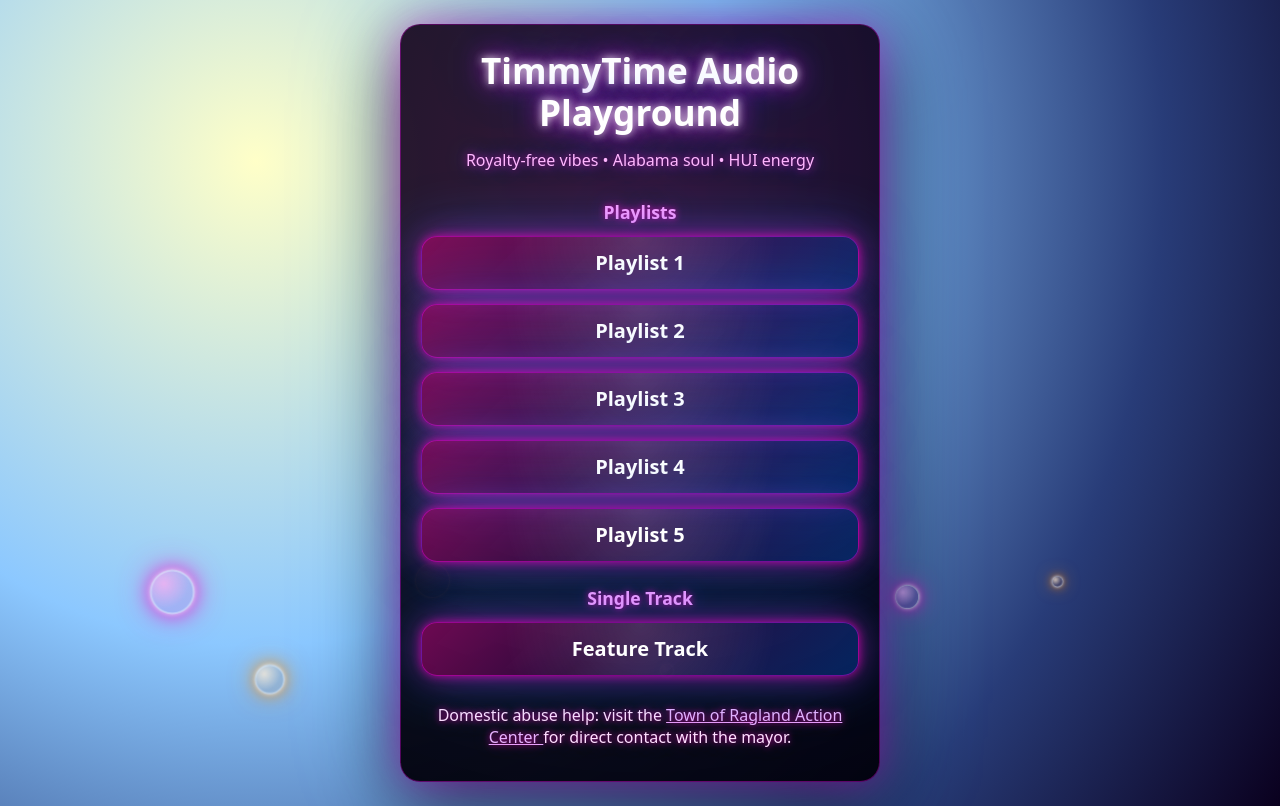
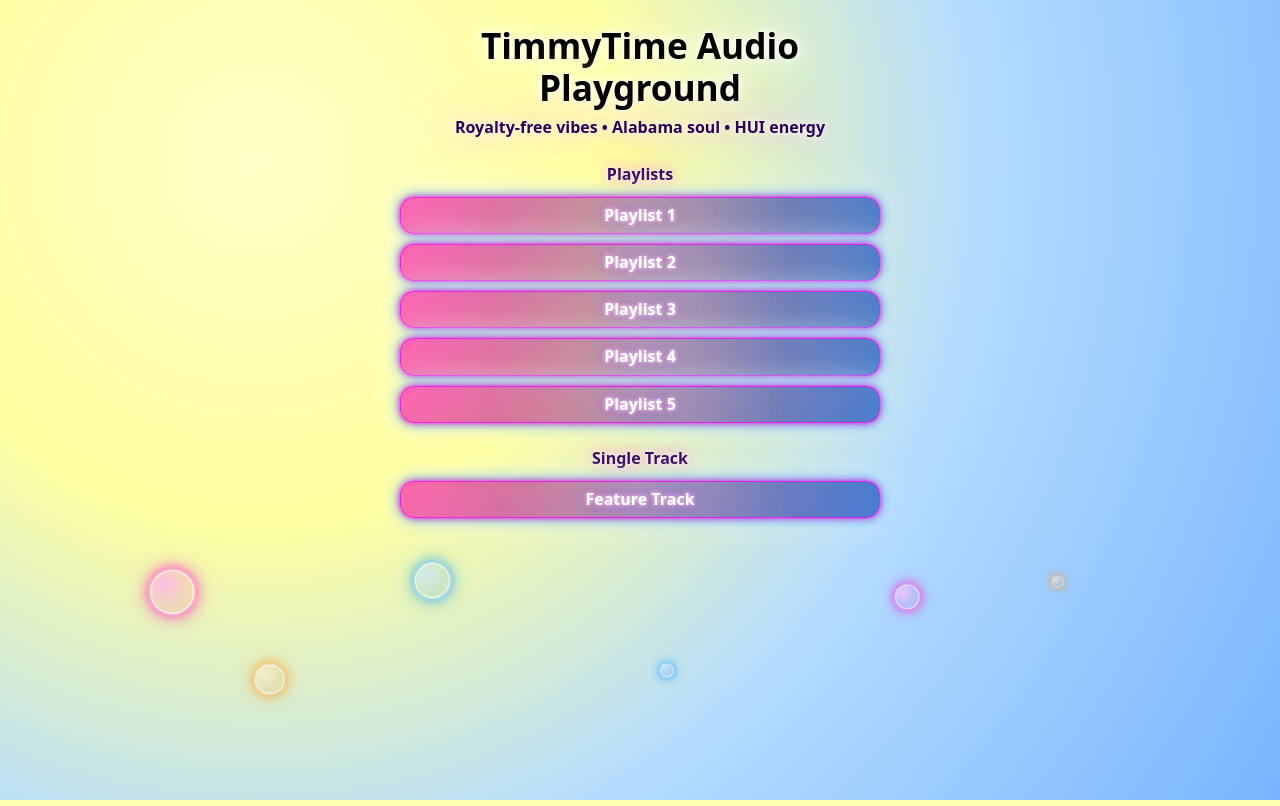
Before and after one commit to timmyjonesusn-netizen/Timmy-wsgi, a Flask app: page / in a window 1280 px wide. Run offline with Flask 3, Linux system fonts and the light colour scheme.

Commit message:
Update index.html

```diff
--- a/templates/index.html
+++ b/templates/index.html
@@ -5,7 +5,7 @@
 <meta name="viewport" content="width=device-width, initial-scale=1.0" />
 <title>TimmyTime Audio Playground</title>
 <style>
-    /* ---------- GLOBAL RESET ---------- */
+    /* ---------- RESET ---------- */
     * {
         box-sizing: border-box;
         -webkit-font-smoothing: antialiased;
@@ -16,15 +16,15 @@
     body {
         min-height: 100vh;
         font-family: system-ui, -apple-system, BlinkMacSystemFont, "Inter", Roboto, "Helvetica Neue", Arial, sans-serif;
-        color: #fff;
-        /* LIGHTER BACKGROUND so bubbles show */
-        background: radial-gradient(circle at 20% 20%, rgba(255,255,200,1) 0%, rgba(140,200,255,1) 40%, rgba(40,60,120,1) 75%, rgba(10,0,30,1) 100%);
+        color: #111;
+        /* LIGHT DAYGLOW BACKGROUND (yellow -> light blue) */
+        background: radial-gradient(circle at 20% 20%, rgba(255,255,200,1) 0%, rgba(255,255,160,1) 30%, rgba(180,220,255,1) 60%, rgba(150,200,255,1) 80%, rgba(120,180,255,1) 100%);
         display: flex;
-        align-items: center;
+        align-items: flex-start;
         justify-content: center;
         padding: 24px;
         position: relative;
-        overflow: hidden; /* important for bubbles */
+        overflow: hidden; /* for bubbles */
     }
 
     /* ---------- FLOATING BUBBLES LAYER ---------- */
@@ -40,20 +40,19 @@
         position: absolute;
         border-radius: 50%;
         opacity: 0.8;
-        /* brighter rim so they POP on light bg */
-        background: radial-gradient(circle at 30% 30%, rgba(255,255,255,0.9) 0%, rgba(255,255,255,0) 60%);
-        border: 2px solid rgba(255,255,255,0.7);
+        background: radial-gradient(circle at 30% 30%, rgba(255,255,255,0.95) 0%, rgba(255,255,255,0) 60%);
+        border: 2px solid rgba(255,255,255,0.9);
         box-shadow:
-            0 0 10px rgba(255,255,255,0.9),
-            0 0 30px var(--glowColor, rgba(255,0,200,0.8)),
-            0 0 60px var(--glowColor, rgba(255,0,200,0.4));
-        filter: blur(0.5px);
+            0 0 8px rgba(255,255,255,1),
+            0 0 20px var(--glowColor, rgba(255,0,200,0.9)),
+            0 0 40px var(--glowColor, rgba(255,0,200,0.5));
+        filter: blur(0.3px);
         mix-blend-mode: screen;
         animation-timing-function: linear;
         animation-iteration-count: infinite;
     }
 
-    /* Float path: mostly up, drifting sideways */
+    /* FLOAT MOTION: up with sideways wiggle */
     @keyframes floatUpDrift {
         0%   { transform: translate3d(var(--xStart,0px),   var(--yStart,0px),0) scale(var(--scale,1)); }
         25%  { transform: translate3d(calc(var(--xStart,0px) + 30px), calc(var(--yStart,0px) - 60px),0) scale(var(--scale,1)); }
@@ -66,52 +65,50 @@
     .bubble.med    { animation-duration: 14s; }
     .bubble.fast   { animation-duration: 10s; }
 
-    /* ---------- CARD CONTAINER ---------- */
-    .card {
+    /* ---------- CONTENT STACK ---------- */
+    .wrapper {
         position: relative;
         width: 100%;
         max-width: 480px;
-        border-radius: 20px;
-        padding: 24px 20px 32px;
-        background: radial-gradient(circle at 50% 20%, rgba(40,0,40,0.9) 0%, rgba(5,0,20,0.9) 60%, rgba(0,0,10,0.95) 100%);
-        border: 1px solid rgba(255,0,255,0.3);
-        box-shadow:
-            0 0 40px rgba(255,0,255,0.4),
-            0 0 120px rgba(0,170,255,0.2),
-            0 20px 80px rgba(0,0,0,0.8);
-        z-index: 5;
+        z-index: 5; /* sit above bubbles */
         text-align: center;
+        color: #111;
+        text-shadow: 0 0 10px rgba(255,255,255,0.8);
+        background: rgba(255,255,255,0); /* fully transparent, no purple wall */
     }
 
     .title {
         font-size: clamp(1.8rem, 1.2rem + 1.5vw, 2.2rem);
         font-weight: 700;
         line-height: 1.2;
-        color: #fff;
+        color: #000;
         text-shadow:
-            0 0 8px rgba(255,255,255,0.9),
-            0 0 24px rgba(255,0,255,0.8),
-            0 0 48px rgba(0,128,255,0.6);
-        margin-bottom: 16px;
+            0 0 6px rgba(255,255,255,1),
+            0 0 20px rgba(255,255,255,0.9),
+            0 0 40px rgba(255,255,200,0.8);
+        margin-bottom: 8px;
     }
 
     .tagline {
         font-size: 1rem;
         line-height: 1.4;
-        font-weight: 500;
-        color: #ffb7ff;
-        text-shadow: 0 0 8px rgba(255,0,200,0.7), 0 0 20px rgba(0,150,255,0.6);
-        margin-bottom: 28px;
+        font-weight: 600;
+        color: #2b0055;
+        text-shadow:
+            0 0 6px rgba(255,255,255,0.9),
+            0 0 20px rgba(255,220,255,0.9),
+            0 0 40px rgba(255,180,255,0.7);
+        margin-bottom: 24px;
     }
 
     .section-label {
-        font-size: 1.1rem;
-        font-weight: 600;
-        color: #ff9fff;
+        font-size: 1rem;
+        font-weight: 700;
+        color: #2b0055;
         text-shadow:
-            0 0 6px rgba(255,0,200,0.8),
-            0 0 20px rgba(255,0,200,0.4),
-            0 0 40px rgba(0,128,255,0.4);
+            0 0 4px rgba(255,255,255,1),
+            0 0 12px rgba(255,150,255,0.8),
+            0 0 24px rgba(255,0,200,0.6);
         margin: 0 auto 12px;
     }
 
@@ -119,38 +116,46 @@
     .button-list {
         display: flex;
         flex-direction: column;
-        gap: 14px;
+        gap: 10px;
         width: 100%;
         margin-bottom: 24px;
     }
 
+    /* BUTTONS ARE NOW ~1/4 THE SIZE:
+       - much smaller padding
+       - smaller font
+       - slim pill look
+    */
     .playlist-button {
         display: block;
         width: 100%;
-        border-radius: 16px;
-        padding: 14px 16px;              /* smaller height */
-        font-size: 1.25rem;              /* smaller text */
-        font-weight: 600;
+        border-radius: 14px;
+        padding: 8px 12px;             /* <<< short height */
+        font-size: 1rem;               /* <<< smaller text */
+        font-weight: 700;
         line-height: 1.2;
         color: #fff;
         text-align: center;
         text-decoration: none;
 
-        background: linear-gradient(
-            135deg,
-            rgba(255,0,153,0.4) 0%,
-            rgba(128,0,128,0.3) 40%,
-            rgba(0,80,200,0.4) 100%
+        background: radial-gradient(circle at 0% 0%,
+            rgba(255,0,180,0.6) 0%,
+            rgba(120,0,120,0.5) 40%,
+            rgba(0,60,180,0.6) 100%
         );
 
-        border: 1px solid rgba(255,0,255,0.4);
+        border: 1px solid rgba(255,0,255,0.7);
         box-shadow:
-            0 0 10px rgba(255,0,200,0.6),
-            0 0 30px rgba(255,0,200,0.4),
-            0 0 60px rgba(0,128,255,0.4);
+            0 0 6px rgba(255,0,200,0.9),
+            0 0 16px rgba(0,128,255,0.7),
+            0 0 32px rgba(255,255,255,0.8);
         position: relative;
         overflow: hidden;
         transition: all 0.12s ease;
+        text-shadow:
+            0 0 4px rgba(255,255,255,0.9),
+            0 0 10px rgba(255,0,200,0.8),
+            0 0 20px rgba(0,128,255,0.8);
     }
 
     .playlist-button::after {
@@ -158,51 +163,30 @@
         position: absolute;
         inset: 0;
         background: radial-gradient(circle at 50% 0%,
-            rgba(255,255,255,0.35) 0%,
+            rgba(255,255,255,0.4) 0%,
             rgba(255,255,255,0) 60%);
         mix-blend-mode: screen;
-        opacity: 0.4;
+        opacity: 0.5;
         pointer-events: none;
     }
 
-    /* tap / press feedback */
     .playlist-button:active {
-        transform: scale(0.98);
+        transform: scale(0.97);
         box-shadow:
-            0 0 20px rgba(255,0,200,0.9),
-            0 0 40px rgba(255,0,200,0.6),
-            0 0 80px rgba(0,128,255,0.6);
+            0 0 10px rgba(255,0,200,1),
+            0 0 24px rgba(0,128,255,1),
+            0 0 48px rgba(255,255,255,1);
         filter: brightness(1.2);
     }
 
-    /* ---------- FOOTER / SAFETY NOTE ---------- */
-    .safety {
-        font-size: 1rem;
-        line-height: 1.4;
-        color: #ffdfff;
-        text-shadow:
-            0 0 6px rgba(255,0,200,0.8),
-            0 0 20px rgba(255,0,200,0.4);
-        margin-top: 28px;
-    }
-
-    .safety a {
-        color: #e8b3ff;
-        text-decoration: underline;
-    }
-
-    .safety a:active {
-        color: #ffffff;
-    }
-
-    /* ---------- SMALL SCREEN TUNE ---------- */
+    /* SMALL SCREEN ADJUST */
     @media (max-width: 380px) {
         .playlist-button {
-            font-size: 1.1rem;
-            padding: 12px 14px;
+            font-size: 0.9rem;
+            padding: 7px 10px;
         }
         .section-label {
-            font-size: 1rem;
+            font-size: 0.9rem;
         }
     }
 </style>
@@ -212,11 +196,11 @@
 <!-- FLOATING BUBBLES -->
 <div class="bubbles">
 
-    <!-- PINK family -->
+    <!-- PINK bubbles -->
     <div class="bubble slow" style="
         --xStart:10vw; --yStart:80vh; --xEnd:5vw; --scale:0.55;
         width:80px; height:80px;
-        --glowColor: rgba(255,0,200,0.8);
+        --glowColor: rgba(255,0,200,0.9);
         background: radial-gradient(circle at 30% 30%, rgba(255,170,240,0.95) 0%, rgba(255,0,200,0.15) 60%);
         animation-name: floatUpDrift;
     "></div>
@@ -224,16 +208,16 @@
     <div class="bubble med" style="
         --xStart:70vw; --yStart:85vh; --xEnd:68vw; --scale:0.4;
         width:60px; height:60px;
-        --glowColor: rgba(255,0,200,0.8);
+        --glowColor: rgba(255,0,200,0.9);
         background: radial-gradient(circle at 30% 30%, rgba(255,190,255,0.95) 0%, rgba(255,0,200,0.15) 60%);
         animation-name: floatUpDrift;
     "></div>
 
-    <!-- BLUE family -->
+    <!-- BLUE bubbles -->
     <div class="bubble fast" style="
         --xStart:30vw; --yStart:88vh; --xEnd:28vw; --scale:0.5;
         width:70px; height:70px;
-        --glowColor: rgba(0,150,255,0.8);
+        --glowColor: rgba(0,150,255,0.9);
         background: radial-gradient(circle at 30% 30%, rgba(200,230,255,0.95) 0%, rgba(0,120,255,0.15) 60%);
         animation-name: floatUpDrift;
     "></div>
@@ -241,16 +225,16 @@
     <div class="bubble slow" style="
         --xStart:50vw; --yStart:92vh; --xEnd:52vw; --scale:0.3;
         width:45px; height:45px;
-        --glowColor: rgba(0,150,255,0.8);
+        --glowColor: rgba(0,150,255,0.9);
         background: radial-gradient(circle at 30% 30%, rgba(190,220,255,0.95) 0%, rgba(0,100,255,0.15) 60%);
         animation-name: floatUpDrift;
     "></div>
 
-    <!-- ORANGE family -->
+    <!-- ORANGE bubbles -->
     <div class="bubble med" style="
         --xStart:20vw; --yStart:95vh; --xEnd:18vw; --scale:0.45;
         width:65px; height:65px;
-        --glowColor: rgba(255,140,0,0.8);
+        --glowColor: rgba(255,140,0,0.9);
         background: radial-gradient(circle at 30% 30%, rgba(255,235,210,0.95) 0%, rgba(255,120,0,0.15) 60%);
         animation-name: floatUpDrift;
     "></div>
@@ -258,16 +242,16 @@
     <div class="bubble fast" style="
         --xStart:80vw; --yStart:90vh; --xEnd:82vw; --scale:0.28;
         width:40px; height:40px;
-        --glowColor: rgba(255,140,0,0.8);
+        --glowColor: rgba(255,140,0,0.9);
         background: radial-gradient(circle at 30% 30%, rgba(255,230,200,0.95) 0%, rgba(255,120,0,0.15) 60%);
         animation-name: floatUpDrift;
     "></div>
-
 </div>
 
-<!-- MAIN CARD CONTENT -->
-<div class="card">
-    <div class="title">TimmyTime Audio<br/>Playground</div>
+<!-- MAIN CONTENT -->
+<div class="wrapper">
+
+    <div class="title">TimmyTime Audio Playground</div>
 
     <div class="tagline">
         Royalty-free vibes • Alabama soul • HUI energy
@@ -276,59 +260,45 @@
     <div class="section-label">Playlists</div>
 
     <div class="button-list">
-        <!-- Playlist 1 -->
         <a class="playlist-button"
            href="https://suno.com/playlist/2ec04889-1c23-4e2d-9c27-8a2b6475da4b"
            target="_blank" rel="noopener noreferrer">
-            Playlist 1
+            Playlist&nbsp;1
         </a>
 
-        <!-- Playlist 2 -->
         <a class="playlist-button"
            href="https://suno.com/playlist/e95ddd12-7e37-43e2-b3e0-fe342085a19f"
            target="_blank" rel="noopener noreferrer">
-            Playlist 2
+            Playlist&nbsp;2
         </a>
 
-        <!-- Playlist 3 -->
         <a class="playlist-button"
            href="https://suno.com/playlist/01b65a04-d231-4574-bbb6-713997ca5b44"
            target="_blank" rel="noopener noreferrer">
-            Playlist 3
+            Playlist&nbsp;3
         </a>
 
-        <!-- Playlist 4 -->
         <a class="playlist-button"
            href="https://suno.com/playlist/457d7e00-938e-4bf0-bd59-f070729200df"
            target="_blank" rel="noopener noreferrer">
-            Playlist 4
+            Playlist&nbsp;4
         </a>
 
-        <!-- Playlist 5 -->
         <a class="playlist-button"
            href="https://www.nativecrafts.us/medicine-bags-c-164.html"
            target="_blank" rel="noopener noreferrer">
-            Playlist 5
+            Playlist&nbsp;5
         </a>
     </div>
 
     <div class="section-label">Single Track</div>
 
-    <div class="button-list" style="margin-bottom:0;">
+    <div class="button-list" style="margin-bottom:32px;">
         <a class="playlist-button"
            href="https://suno.com/song/c0943681-4a5f-48f0-9e18-5c8bf5b24e8d"
            target="_blank" rel="noopener noreferrer">
-            Feature Track
+            Feature&nbsp;Track
         </a>
-    </div>
-
-    <div class="safety">
-        Domestic abuse help: visit the
-        <a href="https://www.townofragland.org/Default.asp?ID=33&amp;pg=Action+Center"
-           target="_blank" rel="noopener noreferrer">
-            Town of Ragland Action Center
-        </a>
-        for direct contact with the mayor.
     </div>
 </div>
 
```
